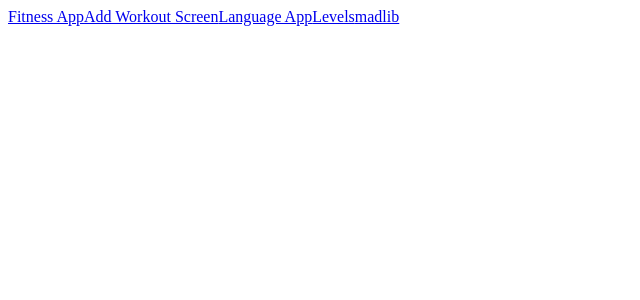
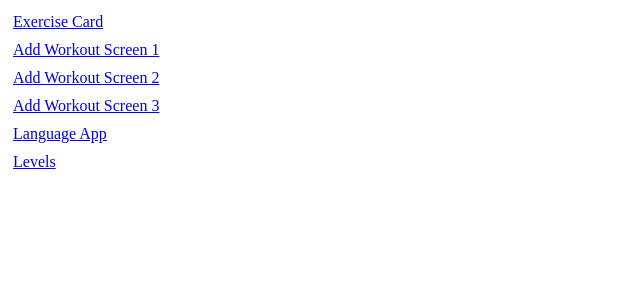
Before and after one commit to alexabush/lingvist-clone, a Next.js app: page / in a window 1280 px wide. Shown: the top 300 px of the page, without its empty margins (0-640 px from the left). Built offline with nearby package versions, Linux system fonts and the light colour scheme.

Commit message:
refactored pages to give access to all heavy screens from root of snowflake, cleaned up each heavy page/screen

```diff
--- a/pages/index.js
+++ b/pages/index.js
@@ -2,22 +2,35 @@ import React from 'react';
 import Link from 'next/link';
 
 const Index = () => (
-  <div>
+  <div className="snowflake-root--container">
     <Link href="/fitness">
-      <a>Fitness App</a>
+      <a>Exercise Card</a>
     </Link>
-    <Link href="/addWorkout">
-      <a>Add Workout Screen</a>
+    <Link href="/addWorkout1">
+      <a>Add Workout Screen 1</a>
     </Link>
+    <Link href="/addWorkout2">
+      <a>Add Workout Screen 2</a>
+    </Link>
+    <Link href="/addWorkout3">
+      <a>Add Workout Screen 3</a>
+    </Link>
+
     <Link href="/lingvist">
       <a>Language App</a>
     </Link>
     <Link href="/levels">
       <a>Levels</a>
     </Link>
-    <Link href="/addWorkout3">
-      <a>madlib</a>
-    </Link>
+    <style jsx>{`
+      .snowflake-root--container {
+        display: flex;
+        flex-direction: column;
+      }
+      .snowflake-root--container a {
+        margin: 5px;
+      }
+    `}</style>
   </div>
 );
 
```
Also changed, not shown: pages/addWorkout.js (deleted, +0 -37 lines), pages/addWorkout1.js (+41 -0 lines), pages/addWorkout3.js (+7 -16 lines), pages/fitness.js (+6 -1 lines).
